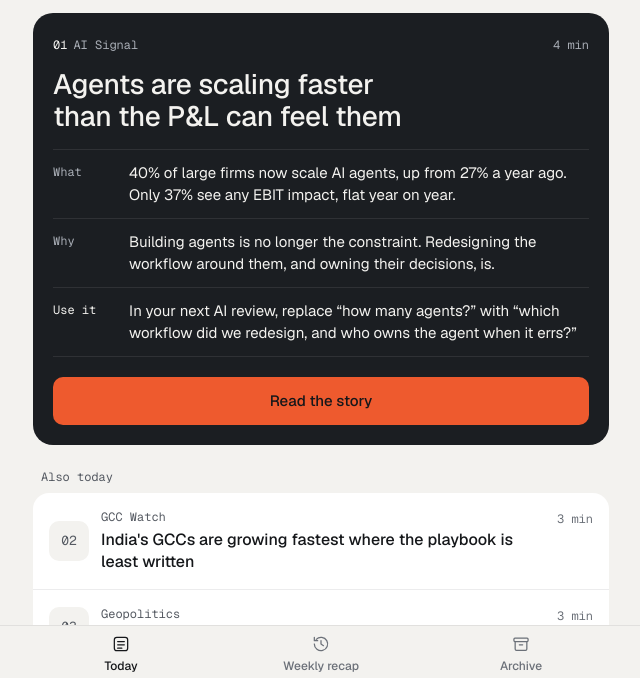
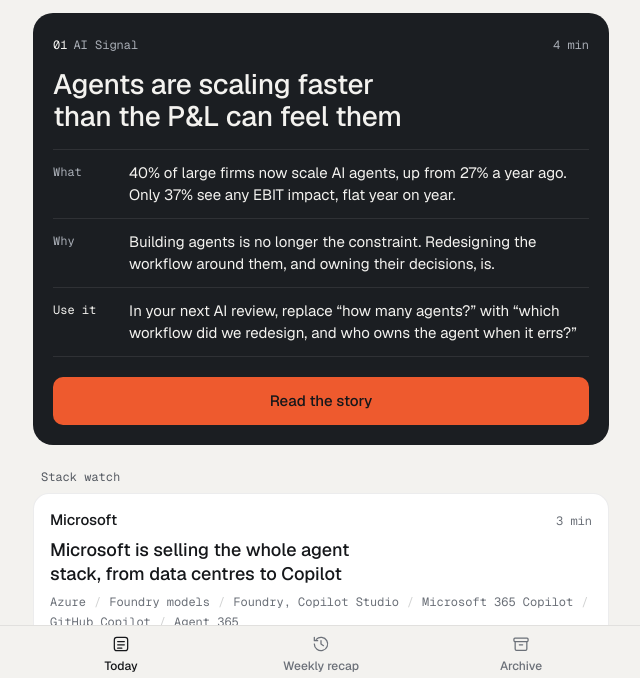
Before and after one commit to victoirrrr/dailyedge, a plain HTML site: page index.html in a window 1280 px wide. Shown: the part 118-796 px from the top of the page, without its empty margins (319-959 px from the left). Drawn offline with nearby package versions, Linux system fonts and the light colour scheme.

Commit message:
Add Stack Watch card and Sunday story of the week
- Stack Watch: a daily rotating card on one major tech company's
  enterprise and AI stack, with a layer-by-layer detail view
- Sundays: the dark lead card shows the recap's story of the week
- First Stack Watch: Microsoft

Co-Authored-By: Claude Opus 5.5 <noreply@anthropic.com>
Claude-Session: https://claude.ai/code/session_01DsZ5ZDDiiqqnhYriGSfVj5

```diff
--- a/editions/2026-11-10.json
+++ b/editions/2026-11-10.json
@@ -22,8 +22,14 @@
         "The leaders who look good in 2027 will be those who treat agents as an operating-model change rather than a technology rollout: a small number of workflows redesigned end to end with the people who run them, a named owner and a kill switch on every agent, and value reported in P&L terms rather than activity counts."
       ],
       "sources": [
-        {"title": "McKinsey: The state of AI in 2026, on the road to ROI", "url": "https://www.mckinsey.com/capabilities/quantumblack/our-insights/the-state-of-ai"},
-        {"title": "AI Business: Agentic AI is outpacing enterprise readiness", "url": "https://aibusiness.com/agentic-ai/prompt-agentic-ai-outpacing-enterprise-readiness"}
+        {
+          "title": "McKinsey: The state of AI in 2026, on the road to ROI",
+          "url": "https://www.mckinsey.com/capabilities/quantumblack/our-insights/the-state-of-ai"
+        },
+        {
+          "title": "AI Business: Agentic AI is outpacing enterprise readiness",
+          "url": "https://aibusiness.com/agentic-ai/prompt-agentic-ai-outpacing-enterprise-readiness"
+        }
       ]
     },
     {
@@ -46,10 +52,22 @@
         "For anyone evaluating a GCC role or proposition, the useful test is ownership. What does this centre decide, not just deliver? Which global metric moves because of its work? Who at headquarters would notice if it disappeared tomorrow? Centres with crisp answers are where the next decade of leadership opportunity sits."
       ],
       "sources": [
-        {"title": "YourStory: India has 2,117 GCCs, revenue nears $100B", "url": "https://yourstory.com/enterprise-story/2026/05/gccs-number-touch-2117-in-india-revenue-just-short-of-100-billion"},
-        {"title": "HCLTech: India's GCC shift from metros to next-wave cities", "url": "https://www.hcltech.com/trends-and-insights/india-gcc-shift-metros-to-next-wave-cities"},
-        {"title": "TechRepublic: India GCCs lead AI and cloud hiring", "url": "https://www.techrepublic.com/article/news-gcc-ai-cloud-hiring-apac-india/"},
-        {"title": "Communications Today: India crosses 100 greenfield GCCs in eight months", "url": "https://www.communicationstoday.co.in/?p=423357"}
+        {
+          "title": "YourStory: India has 2,117 GCCs, revenue nears $100B",
+          "url": "https://yourstory.com/enterprise-story/2026/05/gccs-number-touch-2117-in-india-revenue-just-short-of-100-billion"
+        },
+        {
+          "title": "HCLTech: India's GCC shift from metros to next-wave cities",
+          "url": "https://www.hcltech.com/trends-and-insights/india-gcc-shift-metros-to-next-wave-cities"
+        },
+        {
+          "title": "TechRepublic: India GCCs lead AI and cloud hiring",
+          "url": "https://www.techrepublic.com/article/news-gcc-ai-cloud-hiring-apac-india/"
+        },
+        {
+          "title": "Communications Today: India crosses 100 greenfield GCCs in eight months",
+          "url": "https://www.communicationstoday.co.in/?p=423357"
+        }
       ]
     },
     {
@@ -71,10 +89,22 @@
         "The broader lesson: in the AI era, follow the capital as closely as the code. Who funds the compute shapes who gets access to it, and access is quickly becoming the most strategic commodity in technology."
       ],
       "sources": [
-        {"title": "Quartz: Abu Dhabi's MGX closes a $49 billion AI fund", "url": "https://qz.com/abu-dhabi-mgx-ai-fund-49-billion-070126"},
-        {"title": "Business Recorder: Gulf sovereign funds fast-track AI investment", "url": "https://www.brecorder.com/news/amp/40376811"},
-        {"title": "Finance Middle East: Gulf sovereign funds expand AI investments", "url": "https://www.financemiddleeast.com/?p=19431"},
-        {"title": "Tom's Hardware: China suspends ban on critical mineral exports to the US", "url": "https://www.tomshardware.com/tech-industry/china-suspends-ban-on-rare-earth-exports-to-us-but-licensing-remains"}
+        {
+          "title": "Quartz: Abu Dhabi's MGX closes a $49 billion AI fund",
+          "url": "https://qz.com/abu-dhabi-mgx-ai-fund-49-billion-070126"
+        },
+        {
+          "title": "Business Recorder: Gulf sovereign funds fast-track AI investment",
+          "url": "https://www.brecorder.com/news/amp/40376811"
+        },
+        {
+          "title": "Finance Middle East: Gulf sovereign funds expand AI investments",
+          "url": "https://www.financemiddleeast.com/?p=19431"
+        },
+        {
+          "title": "Tom's Hardware: China suspends ban on critical mineral exports to the US",
+          "url": "https://www.tomshardware.com/tech-industry/china-suspends-ban-on-rare-earth-exports-to-us-but-licensing-remains"
+        }
       ]
     },
     {
@@ -98,8 +128,14 @@
         "For anyone leading strategic initiatives or internal transformation, the test is simple. If your people had to describe the new belief in one sentence, could they? And which decision in the last 90 days proved you meant it?"
       ],
       "sources": [
-        {"title": "Satya Nadella, Hit Refresh (2017)", "url": ""},
-        {"title": "Carol Dweck, Mindset: The New Psychology of Success (2006)", "url": ""}
+        {
+          "title": "Satya Nadella, Hit Refresh (2017)",
+          "url": ""
+        },
+        {
+          "title": "Carol Dweck, Mindset: The New Psychology of Success (2006)",
+          "url": ""
+        }
       ]
     },
     {
@@ -124,9 +160,18 @@
         "For a leader inside a large organisation, the pattern applies directly to internal innovation. Pilot a new capability where the problem is most painful and existing solutions are weakest, not in the flagship business where the bar is perfection. Use the pilot to build undeniable evidence. Then redesign the offer for the mainstream rather than stretching the pilot to fit."
       ],
       "sources": [
-        {"title": "TechCrunch: Zipline raises $1.5B and expands Walmart partnership", "url": "https://techcrunch.com/?p=3185425"},
-        {"title": "Dealroom: Zipline raises $1.5B at $21.5B valuation", "url": "https://dealroom.co/news/169983-zipline-raises-1-5b-at-21-5b-valuation-to-scale-us-drone-delivery/"},
-        {"title": "Launch Base Africa: Zipline's raise is ring-fenced for the US", "url": "https://launchbaseafrica.com/2026/11/06/zipline-doubles-down-on-us-expansion-with-1-5bn-raise-ring-fenced-for-american-network/"}
+        {
+          "title": "TechCrunch: Zipline raises $1.5B and expands Walmart partnership",
+          "url": "https://techcrunch.com/?p=3185425"
+        },
+        {
+          "title": "Dealroom: Zipline raises $1.5B at $21.5B valuation",
+          "url": "https://dealroom.co/news/169983-zipline-raises-1-5b-at-21-5b-valuation-to-scale-us-drone-delivery/"
+        },
+        {
+          "title": "Launch Base Africa: Zipline's raise is ring-fenced for the US",
+          "url": "https://launchbaseafrica.com/2026/11/06/zipline-doubles-down-on-us-expansion-with-1-5bn-raise-ring-fenced-for-american-network/"
+        }
       ]
     },
     {
@@ -151,8 +196,14 @@
         "It is worth noticing how modern the pattern feels. A confident consensus, a new kind of evidence, an outsider with a map, a quick reversible action, and years of argument before the organisation updates its beliefs. Swap cholera for customer churn and the pump for a pricing rule, and it is a board meeting."
       ],
       "sources": [
-        {"title": "Steven Johnson, The Ghost Map (2006)", "url": ""},
-        {"title": "John Snow, On the Mode of Communication of Cholera, 2nd edition (1855)", "url": ""}
+        {
+          "title": "Steven Johnson, The Ghost Map (2006)",
+          "url": ""
+        },
+        {
+          "title": "John Snow, On the Mode of Communication of Cholera, 2nd edition (1855)",
+          "url": ""
+        }
       ]
     },
     {
@@ -176,8 +227,14 @@
         "A useful personal test, too. Before defending your own plan in a review, ask whether you would rate it as highly if a peer had written it. If the honest answer is no, the IKEA effect is doing some of your thinking."
       ],
       "sources": [
-        {"title": "Norton, Mochon and Ariely, The IKEA effect: When labor leads to love, Journal of Consumer Psychology (2012)", "url": ""},
-        {"title": "Aronson and Mills, The effect of severity of initiation on liking for a group (1959)", "url": ""}
+        {
+          "title": "Norton, Mochon and Ariely, The IKEA effect: When labor leads to love, Journal of Consumer Psychology (2012)",
+          "url": ""
+        },
+        {
+          "title": "Aronson and Mills, The effect of severity of initiation on liking for a group (1959)",
+          "url": ""
+        }
       ]
     },
     {
@@ -189,17 +246,125 @@
       "why": "Each is an early read on AI spending, supply-chain risk or how work is changing.",
       "use": "Pick one and form a view before it lands. Check it afterwards.",
       "watch": [
-        {"when": "17 Nov US · 18 Nov IST", "title": "Nvidia fiscal Q3 results", "why": "Guidance was $108 billion, plus or minus 2%. The clearest single read on whether AI infrastructure spending is still accelerating."},
-        {"when": "27 Nov", "title": "China's minerals export pause ends", "why": "China's suspension of its gallium, germanium and antimony export ban to the US expires unless extended. A test of the trade truce and of chip supply risk."},
-        {"when": "Ongoing", "title": "Zipline and Walmart's 300 new sites", "why": "Whether drone delivery reaches the flight density its valuation assumes."},
-        {"when": "Ongoing", "title": "State GCC incentives", "why": "Ten states have drafted or announced GCC policies. Watch which incentives actually pull new centres beyond the metros."},
-        {"when": "Next 12 months", "title": "AI and headcount", "why": "39% of McKinsey respondents expect AI-related job declines next year, but only 14% saw one last year. Watch whether announced AI layoffs match reality."}
+        {
+          "when": "17 Nov US · 18 Nov IST",
+          "title": "Nvidia fiscal Q3 results",
+          "why": "Guidance was $108 billion, plus or minus 2%. The clearest single read on whether AI infrastructure spending is still accelerating."
+        },
+        {
+          "when": "27 Nov",
+          "title": "China's minerals export pause ends",
+          "why": "China's suspension of its gallium, germanium and antimony export ban to the US expires unless extended. A test of the trade truce and of chip supply risk."
+        },
+        {
+          "when": "Ongoing",
+          "title": "Zipline and Walmart's 300 new sites",
+          "why": "Whether drone delivery reaches the flight density its valuation assumes."
+        },
+        {
+          "when": "Ongoing",
+          "title": "State GCC incentives",
+          "why": "Ten states have drafted or announced GCC policies. Watch which incentives actually pull new centres beyond the metros."
+        },
+        {
+          "when": "Next 12 months",
+          "title": "AI and headcount",
+          "why": "39% of McKinsey respondents expect AI-related job declines next year, but only 14% saw one last year. Watch whether announced AI layoffs match reality."
+        }
       ],
       "body": [],
       "sources": [
-        {"title": "NVIDIA: Conference call for third-quarter results", "url": "https://nvidianews.nvidia.com/news/nvidia-sets-conference-call-for-third-quarter-financial-results-6928873"},
-        {"title": "Fastmarkets: China suspends export prohibition to the US until 27 Nov 2026", "url": "https://www.fastmarkets.com/insights/china-suspends-export-prohibition-on-superhard-materials-us/"}
+        {
+          "title": "NVIDIA: Conference call for third-quarter results",
+          "url": "https://nvidianews.nvidia.com/news/nvidia-sets-conference-call-for-third-quarter-financial-results-6928873"
+        },
+        {
+          "title": "Fastmarkets: China suspends export prohibition to the US until 27 Nov 2026",
+          "url": "https://www.fastmarkets.com/insights/china-suspends-export-prohibition-on-superhard-materials-us/"
+        }
       ]
     }
-  ]
+  ],
+  "stack": {
+    "company": "Microsoft",
+    "title": "Microsoft is selling the whole agent stack, from data centres to Copilot",
+    "what": "Azure grew 48% last quarter to $33.2 billion. Microsoft now reports one “Agents and Infra” segment, worth $76.8 billion, up 25%.",
+    "why": "Microsoft wants to own where enterprise agents are built, run and governed, and it is moving pricing from seats to metered usage.",
+    "use": "Before your next Microsoft renewal, ask for agent costs per workflow, not per seat. Metered billing for the Copilot harness starts on 1 December.",
+    "layers": [
+      {
+        "layer": "Compute",
+        "name": "Azure",
+        "note": "AI capacity is still sold out: Microsoft says demand exceeds supply, and capex runs near $175 billion for calendar 2026."
+      },
+      {
+        "layer": "Models",
+        "name": "Foundry models",
+        "note": "Over 12,000 models, including OpenAI and Anthropic, so the model is a choice, not a lock-in."
+      },
+      {
+        "layer": "Build",
+        "name": "Foundry, Copilot Studio",
+        "note": "The Copilot harness, in preview since 28 October, gives developers the same agent runtime Copilot uses."
+      },
+      {
+        "layer": "Work",
+        "name": "Microsoft 365 Copilot",
+        "note": "Daily usage rose about 50% in the quarter. Customers with 50,000+ seats grew more than eightfold."
+      },
+      {
+        "layer": "Code",
+        "name": "GitHub Copilot",
+        "note": "Positioned as the control plane for coding agents, now billed partly on usage."
+      },
+      {
+        "layer": "Govern",
+        "name": "Agent 365",
+        "note": "Identity, security and audit for agents through Entra, Purview and Defender, treating agents like digital employees."
+      }
+    ],
+    "body": [
+      "Microsoft's first quarter of fiscal 2027, reported on 28 October, was the clearest picture yet of how it wants to make money from AI. Revenue rose 19% to $92.3 billion. Azure grew 48%, and for the first time Microsoft disclosed Azure revenue in dollars: $33.2 billion for the quarter. Commercial bookings still to be delivered rose 73%, far faster than revenue, which tells you how much AI capacity customers have already committed to buy.",
+      "The more revealing change was structural. Microsoft collapsed its old three-segment reporting into two: “Agents and Infra,” at $76.8 billion and up 25%, and “Devices and Consumer,” down 3%. The new name is the strategy. Microsoft is telling investors that cloud, productivity software and AI agents are now one business. Some analysts noted the change also makes year-on-year comparisons harder, which is worth remembering when you read its growth claims.",
+      "Underneath the numbers sits a full stack. Azure provides the compute, and Microsoft says demand still exceeds supply despite capital spending of roughly $175 billion this calendar year. Foundry offers more than 12,000 models, including OpenAI's and Anthropic's, so customers are not tied to one model. Foundry and Copilot Studio are where agents get built. Microsoft 365 Copilot and GitHub Copilot are where people use them. Agent 365, Entra and Purview are meant to govern them like employees, with identities, permissions and audit trails.",
+      "The quiet shift is pricing. Microsoft is moving from per-seat licences to metered consumption, measured in Copilot Credits. The Copilot harness, a managed runtime for building multistep agents that Microsoft opened in preview in October, starts consumption billing on 1 December. The number of Copilot customers paying through usage-based billing grew more than 75% in the quarter. Seats are predictable. Usage is not.",
+      "For a leader, three implications. First, Microsoft is betting that enterprises will build agents where their documents, identities and security already live, which is an advantage for any organisation that runs on Microsoft 365. Second, cost governance needs to move from licence counts to per-workflow usage tracking, before the bills arrive rather than after. Third, the model catalogue means the real lock-in is no longer the model. It is the data layer, the identity layer and the agent runtime. That is where architecture decisions deserve the most scrutiny."
+    ],
+    "watch": [
+      {
+        "when": "Late November",
+        "title": "Microsoft Ignite",
+        "why": "Expect agent governance and observability announcements across Foundry and Agent 365."
+      },
+      {
+        "when": "1 Dec",
+        "title": "Copilot harness billing begins",
+        "why": "The first real read on what running production agents on Microsoft actually costs."
+      },
+      {
+        "when": "Q2 FY27",
+        "title": "Azure guidance of 49% to 50% growth",
+        "why": "Whether capacity, not demand, remains the limit on Microsoft's AI growth."
+      }
+    ],
+    "sources": [
+      {
+        "title": "SiliconANGLE: Microsoft's Azure grows 48% as it reorganises reporting",
+        "url": "https://siliconangle.com/?p=852356"
+      },
+      {
+        "title": "Fortune: Microsoft's cloud growth accelerates, and so does the spending",
+        "url": "https://fortune.com/2026/10/28/microsofts-cloud-growth-accelerates-and-so-too-does-the-spending/"
+      },
+      {
+        "title": "Redmond: Microsoft revenue jumps 19% as Azure and AI demand fuel growth",
+        "url": "https://redmondmag.com/articles/2026/10/30/microsoft-revenue-jumps-as-azure-and-ai-demand--fuel-growth.aspx"
+      },
+      {
+        "title": "Redmond: Microsoft brings Copilot's agent infrastructure to Foundry",
+        "url": "https://redmondmag.com/blogs/generationai/2026/11/microsoft-brings-copilot-ai-agent-infrastructure-to-foundry.aspx"
+      }
+    ],
+    "next": "Google"
+  }
 }
--- a/index.html
+++ b/index.html
@@ -150,6 +150,29 @@ a{color:var(--ink);text-decoration-color:var(--ink-3);text-underline-offset:3px}
 .story{font-family:var(--serif);font-size:17px;line-height:28px;margin:0 0 12px}
 .reflect{font-family:var(--serif);font-size:20px;line-height:28px;margin:0 0 16px}
 .state{padding:40vh var(--pad) 0;text-align:center;color:var(--ink-2)}
+
+/* Sunday story */
+.story-card .story-text{font-family:var(--serif);font-size:17px;line-height:28px;color:var(--on-g);margin:0}
+
+/* Stack watch */
+.stack-card{display:grid;gap:8px;width:calc(100% - 24px);margin:0 12px;text-align:left;background:var(--surface);border-radius:16px;padding:16px 16px 20px;border:1px solid var(--hair);transition:background-color .15s var(--ease),transform .15s var(--ease)}
+.stack-card:active{transform:scale(.98)}
+@media (hover:hover){.stack-card:hover{background:#F8F7F5}}
+.sc-top{display:flex;justify-content:space-between;align-items:baseline}
+.sc-co{font-size:15px;line-height:20px;font-weight:500}
+.sc-top .mono{color:var(--ink-3)}
+.sc-t{font-size:18px;line-height:24px;font-weight:500;color:var(--ink);text-wrap:balance}
+.sc-layers{color:var(--ink-3);display:flex;flex-wrap:wrap;gap:4px 8px}
+.sc-layers i{font-style:normal;color:var(--hair);color:rgba(21,23,26,.2)}
+.layers{background:var(--surface);margin:12px 0 0;padding:20px var(--pad) 8px}
+.layers h2,.watch-h{margin:0 0 8px;font-weight:400;color:var(--ink-3)}
+.watch-h{padding:16px 8px 0}
+.layers dl{margin:0}
+.layers dl div{display:grid;grid-template-columns:88px 1fr;gap:12px;padding:12px 0;border-top:1px solid var(--hair)}
+.layers dt{color:var(--ink-3);padding-top:2px}
+.layers dd{margin:0;display:grid;gap:4px}
+.layers dd b{font-weight:500;font-size:15px;line-height:20px}
+.layers dd span{color:var(--ink-2);font-size:14px;line-height:20px}
 .state .btn{max-width:220px;margin:16px auto 0;background:var(--ink);color:var(--paper)}
 </style>
 </head>
@@ -223,7 +246,15 @@ a{color:var(--ink);text-decoration-color:var(--ink-3);text-underline-offset:3px}
     h += '<div class="meta-row"><span>' + (readCount === arts.length ? '<strong>All read</strong>' : '<strong>' + readCount + ' of ' + arts.length + '</strong> read') + '</span><span class="mono">' + (left ? left + ' min left' : total + ' min') + '</span></div>';
     h += '<div class="ticks" aria-hidden="true">' + arts.map(function(a){ return '<i class="' + (isRead(a.n) ? 'on' : '') + '"></i>'; }).join('') + '</div>';
 
-    if (next) {
+    var weekStory = S.recap && S.recap.date === S.viewing && S.recap.story ? S.recap : null;
+    if (weekStory) {
+      h += '<article class="lead story-card" aria-label="Story of the week">' +
+        '<div class="k mono"><span>Story of the week</span><span>' + esc(weekStory.week || '') + '</span></div>' +
+        '<h2>' + esc(weekStory.story.title) + '</h2><p class="story-text">' + esc(weekStory.story.text) + '</p>' +
+        '<button type="button" class="btn btn-primary" data-tab="recap">Open the weekly recap</button>' +
+      '</article>';
+      next = null;
+    } else if (next) {
       h += '<article class="lead" aria-label="Up next">' +
         '<div class="k mono"><span><b>' + pad(next.n) + '</b>&ensp;' + esc(next.section) + '</span><span>' + mins(next) + ' min</span></div>' +
         '<h2>' + esc(next.title) + '</h2>' + tldr(next) +
@@ -232,6 +263,16 @@ a{color:var(--ink);text-decoration-color:var(--ink-3);text-underline-offset:3px}
     } else {
       h += '<article class="lead done-card"><div class="k mono"><span>Edition complete</span><span>' + total + ' min</span></div>' +
         '<h2>Today\'s edition, done</h2><p>Tomorrow\'s edition arrives at 8:00 AM. The week comes together in Sunday\'s recap.</p></article>';
+    }
+
+    var st = e.stack;
+    if (st && st.company) {
+      h += '<div class="label mono">Stack watch</div>' +
+        '<button type="button" class="stack-card" data-act="stack">' +
+          '<span class="sc-top"><span class="sc-co">' + esc(st.company) + '</span><span class="mono">' + stackMins(st) + ' min</span></span>' +
+          '<span class="sc-t">' + esc(st.title) + '</span>' +
+          '<span class="sc-layers mono">' + (st.layers || []).map(function(l){ return esc(l.name); }).join('<i aria-hidden="true">/</i>') + '</span>' +
+        '</button>';
     }
 
     var rest = next ? arts.filter(function(a){ return a !== next; }) : arts;
@@ -279,6 +320,45 @@ a{color:var(--ink);text-decoration-color:var(--ink-3);text-underline-offset:3px}
     h += '</div>';
     h += '<div class="a-foot"><div class="inner"><button type="button" class="btn btn-primary" data-act="done" data-n="' + a.n + '">' +
       '<span>' + (isRead(a.n) ? 'Read' : 'Mark as read') + '</span><span>' + (nxt ? 'Next: ' + esc(nxt.section) + ' →' : 'Back to today') + '</span></button></div></div>';
+    app.innerHTML = h;
+    setTabs(null);
+  }
+
+  function stackMins(st){
+    var w = (st.body || []).reduce(function(t,p){ return t + p.split(/\s+/).length; }, 0);
+    return Math.max(2, Math.round(w / 200) + 1);
+  }
+  function sourcesHtml(list){
+    var srcs = (list || []).filter(function(s){ return s.title; });
+    if (!srcs.length) return '';
+    return '<div class="sources"><h3 class="mono">Sources and further reading</h3><ol>' + srcs.map(function(s){
+      var u = safeUrl(s.url);
+      return '<li>' + (u ? '<a href="' + esc(u) + '" target="_blank" rel="noopener">' + esc(s.title) + '</a>' : esc(s.title)) + '</li>';
+    }).join('') + '</ol></div>';
+  }
+
+  function renderStack(){
+    var st = S.edition.stack;
+    if (!st || !st.company) { go('today'); return; }
+    var n = (st.sources || []).filter(function(s){ return s.title; }).length;
+    var h = '<div class="view">';
+    h += '<header class="a-head"><div class="a-bar"><button type="button" class="icon-btn" data-act="back" aria-label="Back to today">' + ICON_BACK + '</button><span class="mono">Stack watch</span></div>' +
+      '<div class="inner"><div class="kick mono">' + esc(st.company) + '</div><h1>' + esc(st.title) + '</h1>' +
+      '<div class="sub mono">' + stackMins(st) + ' min read' + (n ? ' · ' + n + ' source' + (n > 1 ? 's' : '') : '') + '</div></div></header>';
+    h += '<section class="short" aria-label="In short">' + tldr(st) + '</section>';
+    if (st.layers && st.layers.length) {
+      h += '<section class="layers" aria-label="The stack"><h2 class="mono">The stack, layer by layer</h2><dl>' + st.layers.map(function(l){
+        return '<div><dt class="mono">' + esc(l.layer) + '</dt><dd><b>' + esc(l.name) + '</b><span>' + esc(l.note) + '</span></dd></div>';
+      }).join('') + '</dl></section>';
+    }
+    if (st.body && st.body.length) h += '<div class="prose">' + st.body.map(function(p){ return '<p>' + esc(p) + '</p>'; }).join('') + '</div>';
+    if (st.watch && st.watch.length) {
+      h += '<div class="watch"><h2 class="mono watch-h">What to watch</h2>' + st.watch.map(function(w){
+        return '<div class="w-item"><span class="when mono">' + esc(w.when) + '</span><h3>' + esc(w.title) + '</h3>' + (w.why ? '<p>' + esc(w.why) + '</p>' : '') + '</div>';
+      }).join('') + '</div>';
+    }
+    h += sourcesHtml(st.sources) + '</div>';
+    h += '<div class="a-foot"><div class="inner"><button type="button" class="btn btn-primary" data-act="back"><span>Back to today</span><span>' + esc(st.next ? 'Tomorrow: ' + st.next : '') + '</span></button></div></div>';
     app.innerHTML = h;
     setTabs(null);
   }
@@ -341,6 +421,7 @@ a{color:var(--ink);text-decoration-color:var(--ink-3);text-underline-offset:3px}
     if (!S.edition) return;
     var m = /^read-(\d+)$/.exec(h);
     if (m) return renderArticle(parseInt(m[1], 10));
+    if (h === 'stack') return renderStack();
     if (h === 'recap') return renderRecap();
     if (h === 'archive') return renderArchive();
     renderToday();
@@ -374,6 +455,7 @@ a{color:var(--ink);text-decoration-color:var(--ink-3);text-underline-offset:3px}
     }
     var act = t.getAttribute('data-act');
     if (act === 'back') return go('today');
+    if (act === 'stack') return go('stack');
     if (act === 'retry') return boot();
     if (act === 'latest') return openEdition(S.index.latest).then(function(){ go('today'); });
     if (act === 'done') {
```
